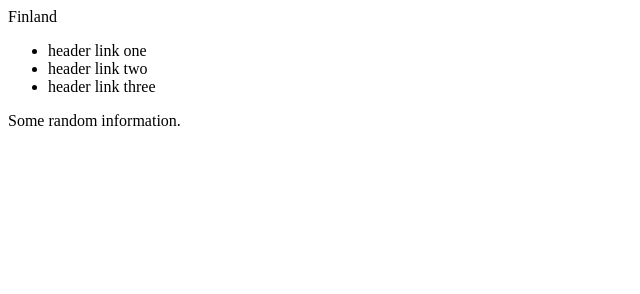
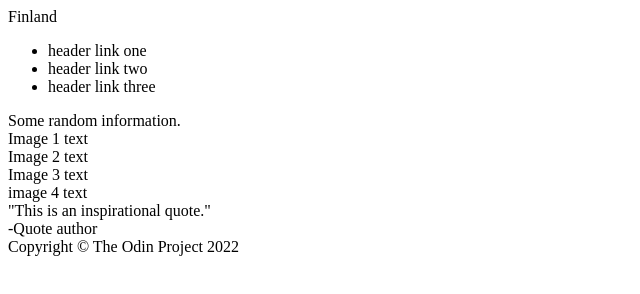
Before and after one commit to UltimateFinnish/odin-project-website-excercise, a plain HTML site: page index.html in a window 1280 px wide. Shown: the whole page, without its empty margins (0-640 px from the left). Drawn offline with Linux system fonts and the light colour scheme.

Commit message:
Added content.

```diff
--- a/index.html
+++ b/index.html
@@ -18,31 +18,32 @@
         <div class="info-pics">
             <div class="random_info">Some random information.</div>
             <div class="info">
-                <div class="text"></div>
+                <div class="text">Image 1 text</div>
                 <img src="">
             </div>
             <div class="info">
-                <div class="text"></div>
+                <div class="text">Image 2 text</div>
                 <img src="">
             </div>
             <div class="info">
-                <div class="text"></div>
+                <div class="text">Image 3 text</div>
                 <img src="">
             </div>
             <div class="info">
-                <div class="text"></div>
+                <div class="text">image 4 text</div>
                 <img src="">
             </div>
 
         </div>
         <div class="quote">
-
+                <div class="quote_text">"This is an inspirational quote."</div>
+                <div class="quote_person">-Quote author</div>
         </div>
         <div class="sign_up">
 
         </div>
         <div class="footer">
-
+                <div class="footer_copyright"> Copyright © The Odin Project 2022</div>
         </div>
 
     </body>
```
